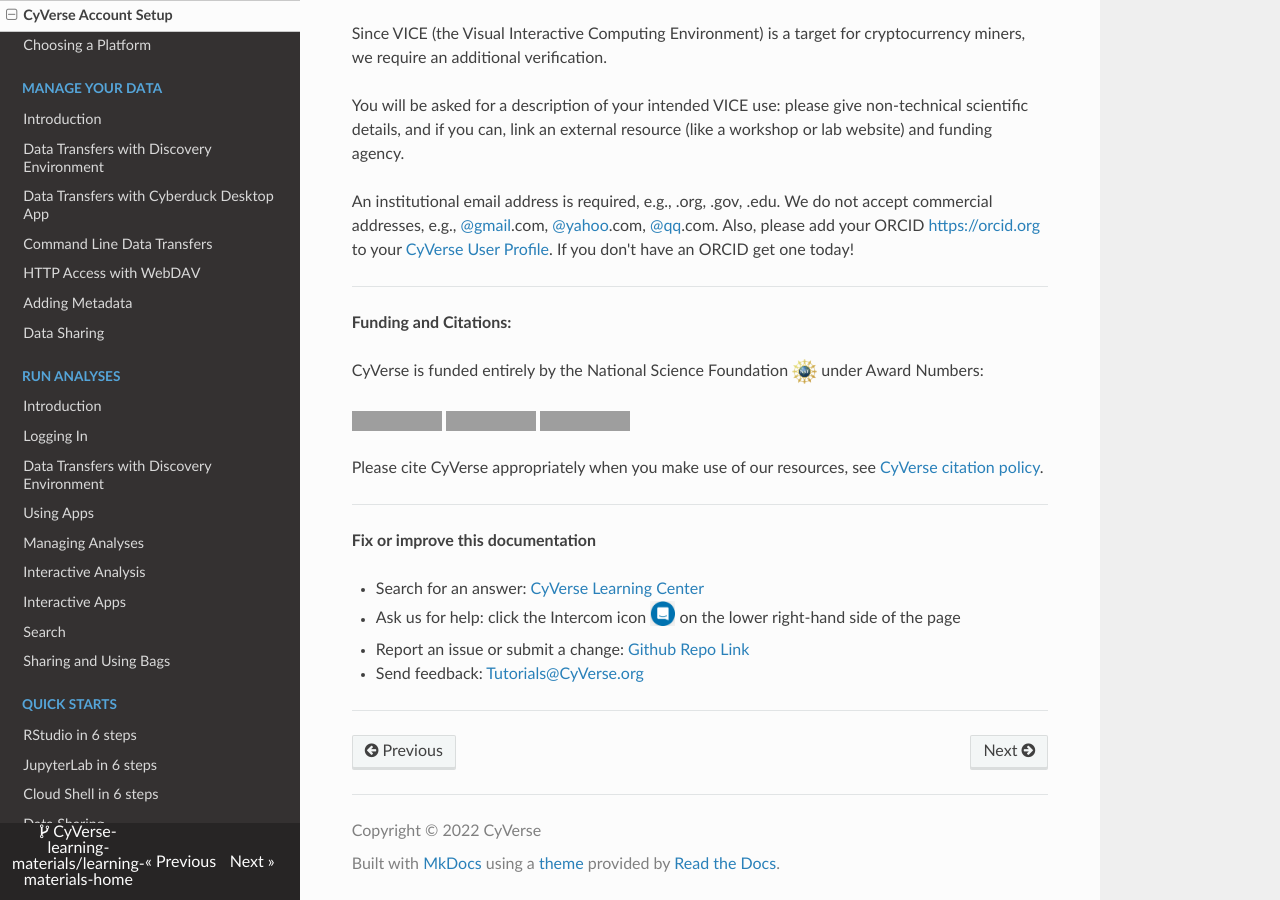
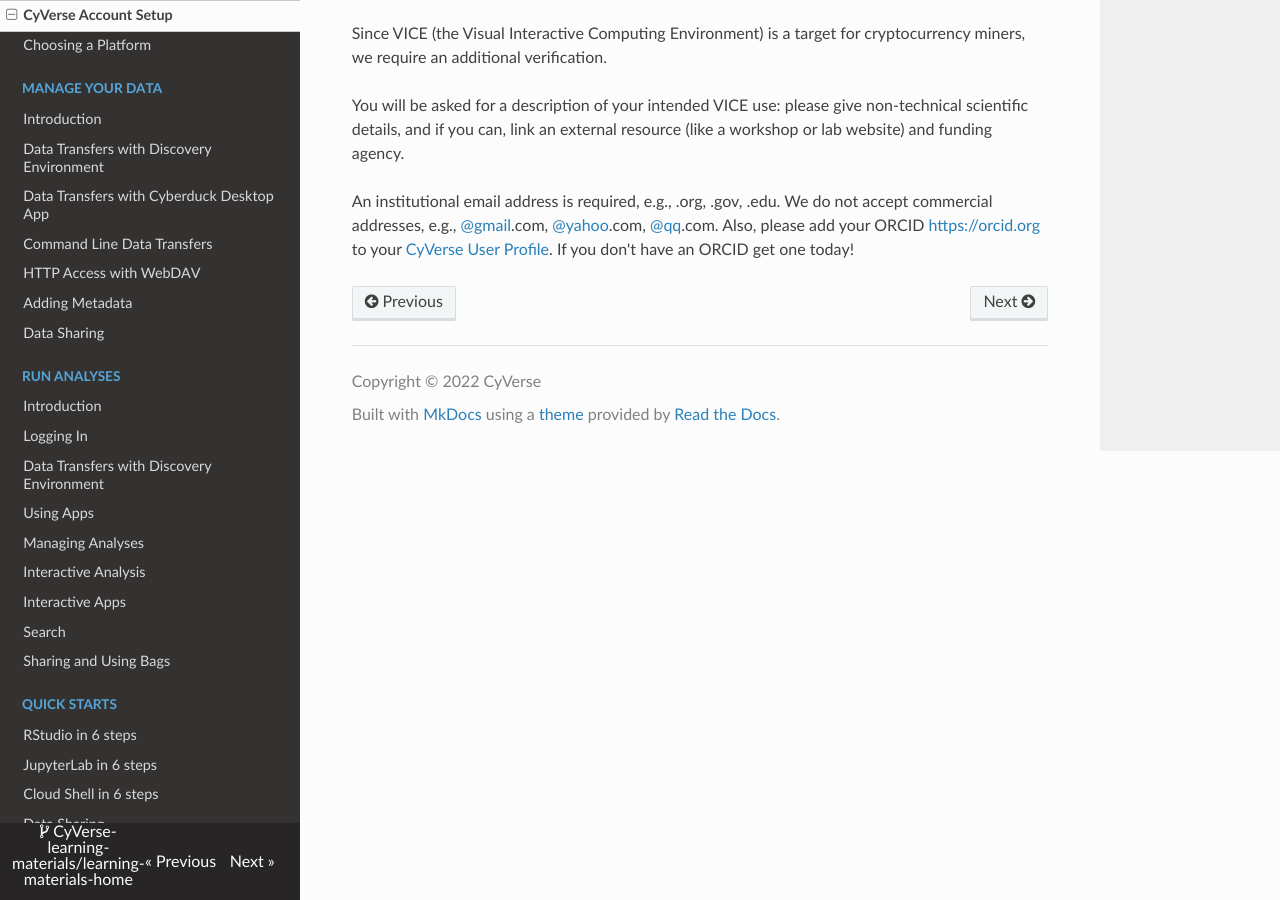
Before and after one commit to CyVerse-learning-materials/learning-materials-home, an MkDocs documentation site: the page built from docs/account.md, in a window 1280 px wide and 900 px high, scrolled down 605 px. Built offline with MkDocs 1.6.1, drawn with Linux system fonts in a browser that asks for light colours; nearby versions of some CDN libraries; a script that is not in the unit is left out; grey boxes are pictures that could not be loaded.

Commit message:
cleaning up a bit

```diff
--- a/docs/account.md
+++ b/docs/account.md
@@ -33,27 +33,3 @@
 You will be asked for a description of your intended VICE use: please give non-technical scientific details, and if you can, link an external resource (like a workshop or lab website) and funding agency.
 
 An institutional email address is required, e.g., .org, .gov, .edu. We do not accept commercial addresses, e.g., @gmail.com, @yahoo.com, @qq.com. Also, please add your ORCID <https://orcid.org> to your [CyVerse User Profile](https://user.cyverse.org). If you don't have an ORCID get one today!
-
------------------------------------------------------------------------
-
-**Funding and Citations:**
-
-CyVerse is funded entirely by the National Science Foundation [![NSF](assets/nsf.png){width="25"}](https://nsf.gov) under Award Numbers:
-
-[![NSF-0735191](https://img.shields.io/badge/NSF-0735191-blue.svg)](https://www.nsf.gov/awardsearch/showAward?AWD_ID=0735191)  [![NSF-1265383](https://img.shields.io/badge/NSF-1265383-blue.svg)](https://www.nsf.gov/awardsearch/showAward?AWD_ID=1265383)  [![NSF-1743442](https://img.shields.io/badge/NSF-1743442-blue.svg)](https://www.nsf.gov/awardsearch/showAward?AWD_ID=1743442)
-
-Please cite CyVerse appropriately when you make use of our resources, see [CyVerse citation policy](https://cyverse.org/policies/cite-cyverse).
-
------------------------------------------------------------------------
-
-**Fix or improve this documentation**
-
-  - Search for an answer:
-     [CyVerse Learning Center](https://learning.cyverse.org)
-  - Ask us for help:
-    click the Intercom icon ![Intercom](assets/intercom.png){ width="25" } on the lower right-hand side of the page
-  - Report an issue or submit a change:
-    [Github Repo Link](https://github.com/cyverse-learning-materials/)
-  - Send feedback: <Tutorials@CyVerse.org>
-
-------------------------------------------------------------------------
```
Also changed, not shown: docs/getting_help.md (+7 -0 lines), docs/vice/about.md (+3 -1 lines), docs/vice/apps.md (+2 -2 lines).
